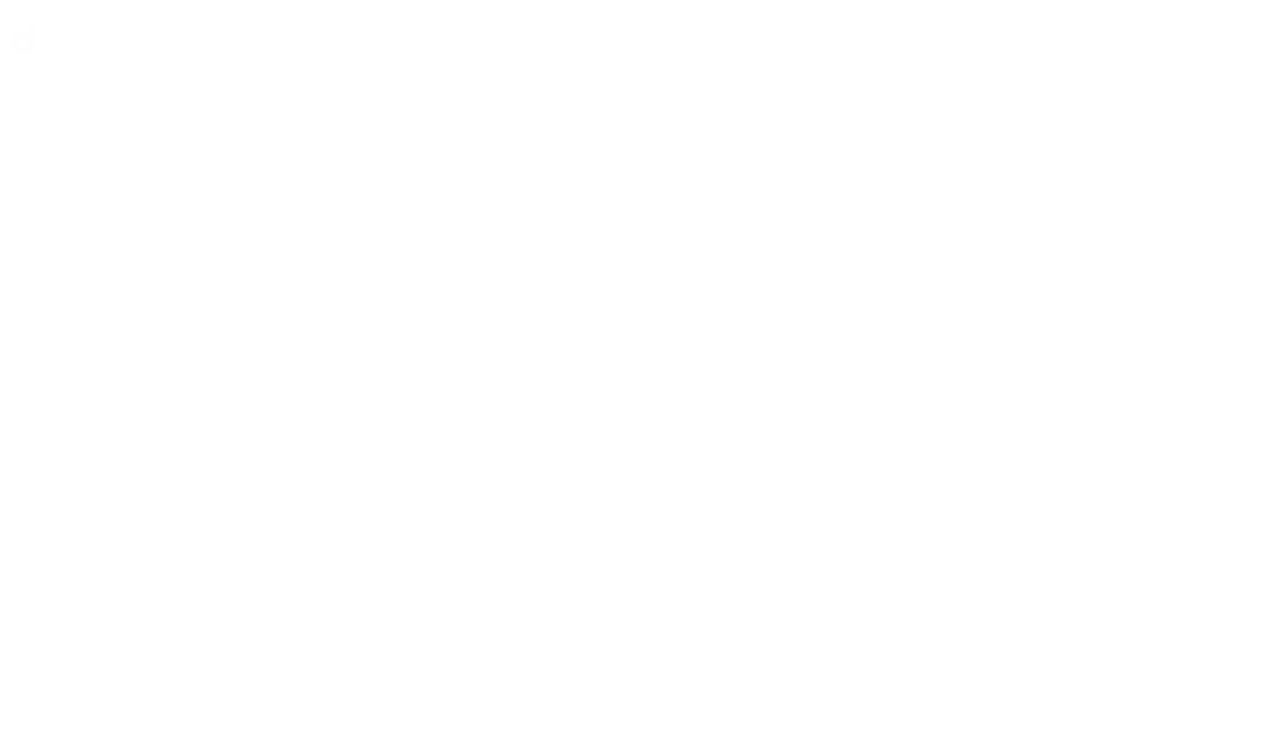
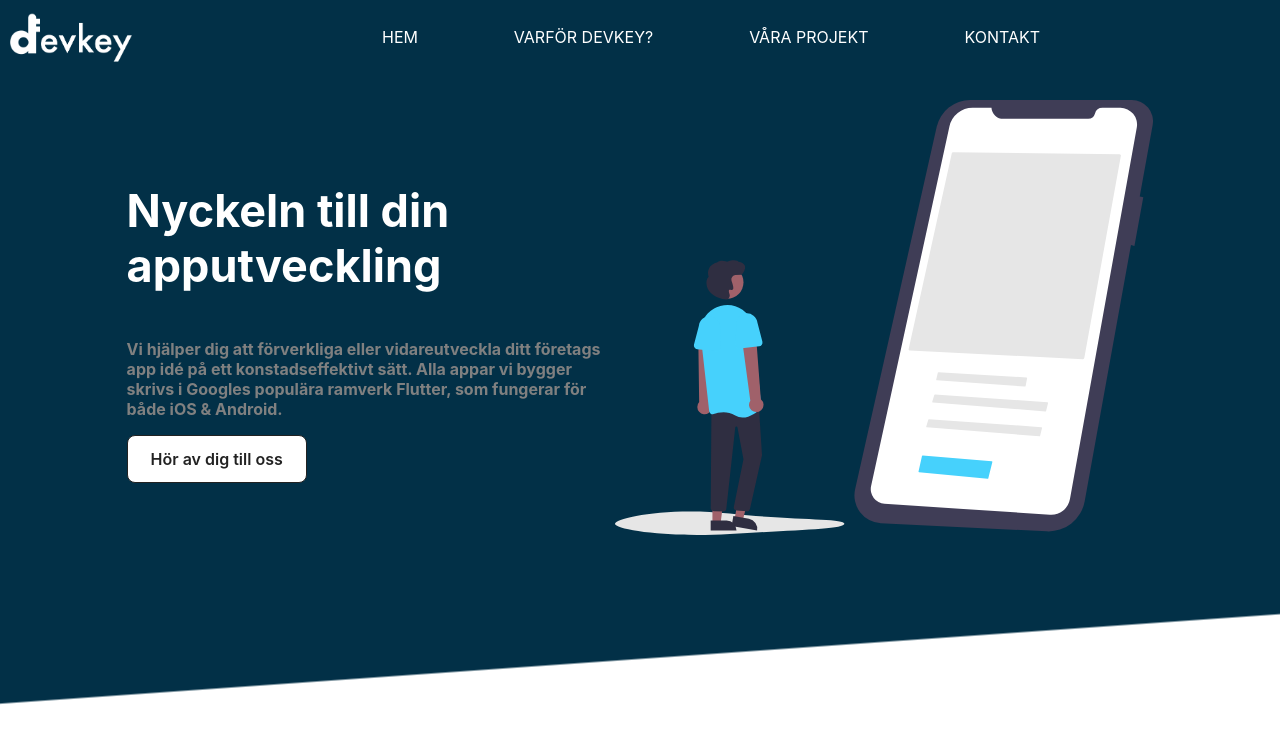
Before and after one commit to henriklagergren/devkey-website, a React (Create React App) app: page / in a window 1280 px wide. Shown: the top 744 px of the page. Built offline with nearby package versions, Linux system fonts and the light colour scheme.

Commit message:
created IntroElement

```diff
--- a/src/App.tsx
+++ b/src/App.tsx
@@ -1,5 +1,6 @@
 import styled from 'styled-components'
 import Header from './Header';
+import IntroElement from './IntroElement';
 
 const Wrapper = styled.div`
   width  :100vw;
@@ -10,6 +11,7 @@
   return (
     <Wrapper>
       <Header/>
+      <IntroElement/>
     </Wrapper>
   );
 }
--- /dev/null
+++ b/src/IntroElement.tsx
@@ -0,0 +1,103 @@
+import styled from "styled-components";
+import AppFigure from "./assets/images/app_illustration.svg";
+
+const BackgroundWrapper = styled.div`
+    height: 330px;
+    padding: 100px 30px 0 30px;
+    display: flex;
+    justify-content: center;
+    background-color: #023047;
+`;
+
+const LinearCut = styled.div`
+    background-image: linear-gradient(176deg, #023047 70%, transparent calc(70% + 2px));
+    z-index: 1;
+    height: 300px;
+`;
+
+const Column = styled.div`
+    width: 40%;
+    height: 435px;
+    display: flex;
+    flex-direction: column;
+    justify-content: center;
+    align-items: flex-start;
+`;
+
+const Title = styled.h1`
+    color: white;
+    font-size: 45px;
+`;
+
+const Body = styled.h3`
+    color: gray;
+    font-size: 16px;
+`;
+
+const ActionButton = styled.button`
+  background-color: #FFFFFF;
+  border: 1px solid #222222;
+  border-radius: 8px;
+  box-sizing: border-box;
+  color: #222222;
+  cursor: pointer;
+  display: inline-block;
+  font-family: Circular,-apple-system,BlinkMacSystemFont,Roboto,"Helvetica Neue",sans-serif;
+  font-size: 16px;
+  font-weight: 600;
+  line-height: 20px;
+  margin: 0;
+  outline: none;
+  padding: 13px 23px;
+  position: relative;
+  text-align: center;
+  text-decoration: none;
+  touch-action: manipulation;
+  transition: box-shadow .2s,-ms-transform .1s,-webkit-transform .1s,transform .1s;
+  user-select: none;
+  -webkit-user-select: none;
+  width: auto;
+
+&:focus-visible {
+  box-shadow: #222222 0 0 0 2px, rgba(255, 255, 255, 0.8) 0 0 0 4px;
+  transition: box-shadow .2s;
+}
+
+&:active {
+  background-color: #F7F7F7;
+  border-color: #000000;
+  transform: scale(.96);
+}
+
+&:disabled {
+  border-color: #DDDDDD;
+  color: #DDDDDD;
+  cursor: not-allowed;
+  opacity: 1;
+}
+
+`;
+
+const Figure = styled.img`
+    height: 435px;
+
+`;
+
+
+function IntroElement() {
+    return (
+        <div>
+            <BackgroundWrapper>
+                <Column>
+                    <Title>Nyckeln till din apputveckling</Title>
+                    <Body>Vi hjälper dig att förverkliga eller vidareutveckla ditt företags app idé på ett konstadseffektivt sätt. Alla appar vi bygger skrivs i Googles populära ramverk Flutter, som fungerar för både iOS & Android.</Body>
+                    <ActionButton>Hör av dig till oss</ActionButton>
+                </Column>
+                <Figure src={AppFigure} />
+            </BackgroundWrapper>
+            <LinearCut />
+        </div>
+    )
+}
+
+export default IntroElement;
```
Also changed, not shown: src/assets/images/app_illustration.svg (added).
